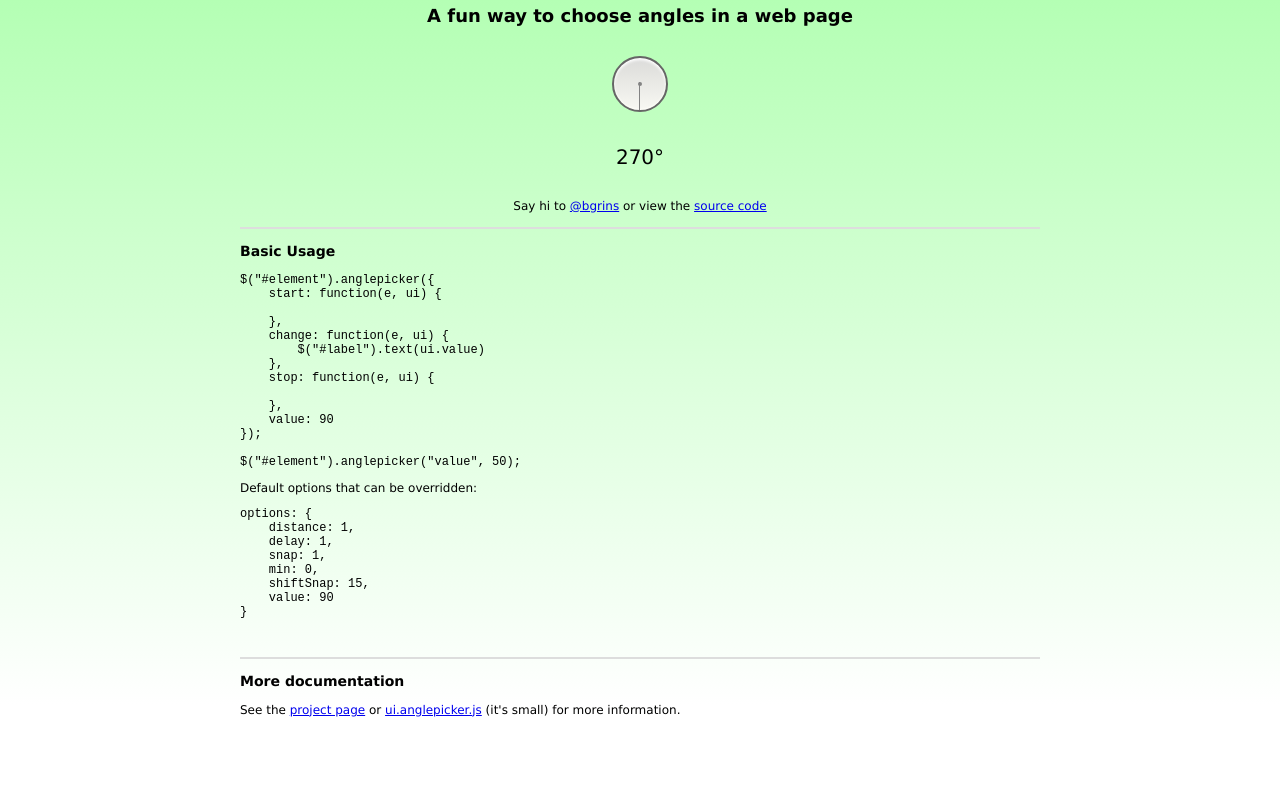
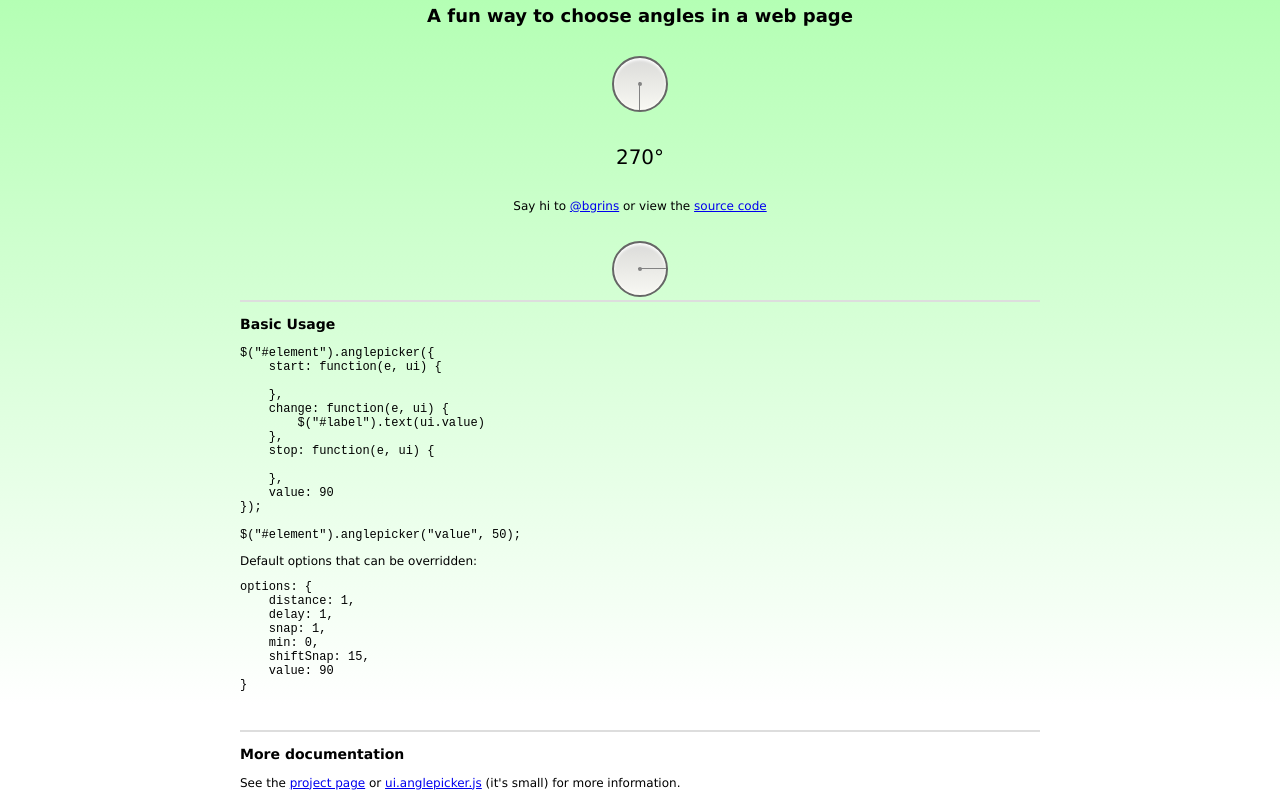
Before and after one commit to bgrins/ui.anglepicker, a plain HTML site: page index.html in a window 1280 px wide. Shown: the part 95-885 px from the top of the page. Before the commit the page ends 827 px from the top, so only its background shows below. Drawn offline with nearby package versions, Linux system fonts and the light colour scheme.

Commit message:
add body rotation

```diff
--- a/index.html
+++ b/index.html
@@ -37,6 +37,7 @@
             margin-top: 30px;
             text-align: center;
             width: 800px;
+            position:relative;
         }
         #container .left {
             border-top: solid 2px #ddd;
@@ -85,6 +86,20 @@
            });
 
             $("#anglepicker").anglepicker("value", 270);
+
+            var pick2 = $("#anglepicker2");
+            var container = $("#container");
+            pick2.anglepicker({
+            change: function(e, ui){
+                container.css("-webkit-transform", "rotate(" + ui.value+ "deg)");
+            },
+            value: 0});
+
+            var pos = pick2.position();
+            var width = pick2.outerWidth() / 2;
+            var height = pick2.outerHeight() / 2
+            var tOrig = (pos.left + width)+ "px " + (pos.top + height) + "px";
+            container.css("-webkit-transform-origin", tOrig);
         });
     </script>
 </head>
@@ -102,7 +117,8 @@
 
         <br /><br />
         <em>Tip: If you hold shift, you can snap to 15 degree increments</em>
-
+        <br />
+        <div id="anglepicker2"></div>
         <div class='left'>
             <h3>Basic Usage</h3>
 <pre>
```
